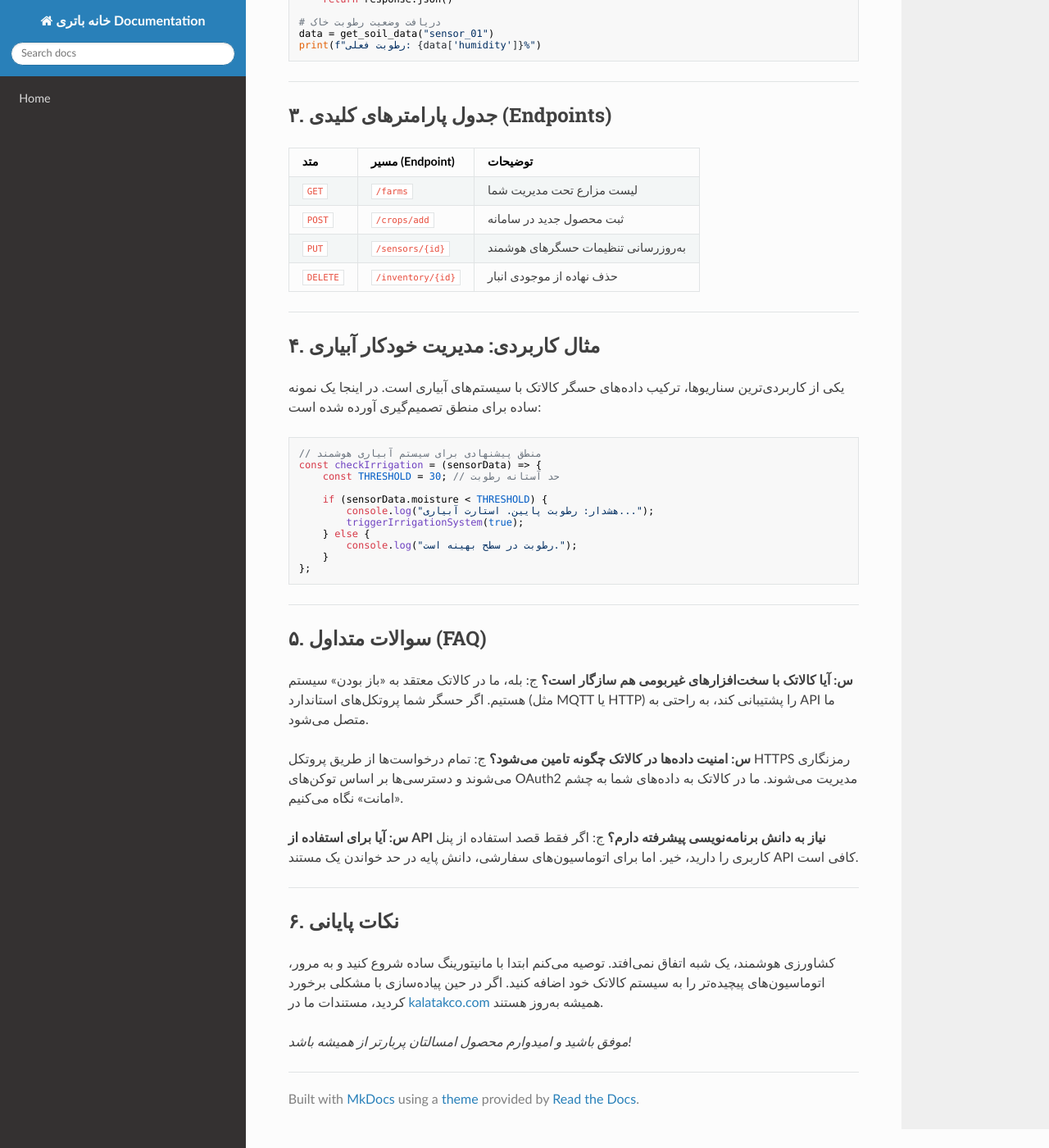
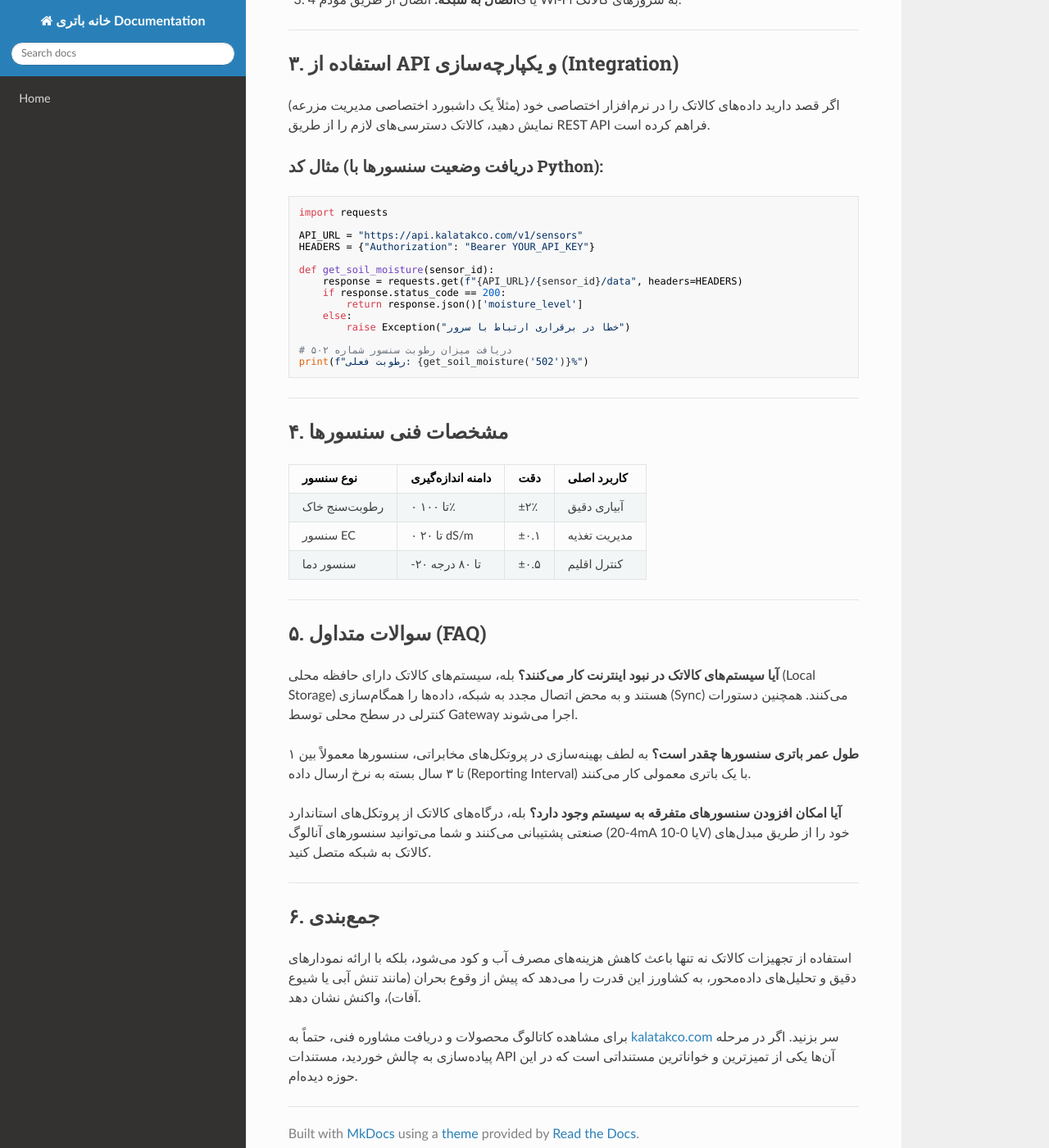
Before and after one commit to sahandsahabi553-prog/terraform-google-semantic-docs, an MkDocs documentation site: the page built from docs/کالاتک.md, in a window 1280 px wide and 1400 px high, scrolled down 950 px. Shown: the whole window at 82% size. Built offline with MkDocs 1.6.1, drawn with Linux system fonts in a browser that asks for light colours; nearby versions of some CDN libraries; some of the changed text lies outside the part shown.

Commit message:
Doc: کالاتک

````diff
--- a/docs/کالاتک.md
+++ b/docs/کالاتک.md
@@ -1,85 +1,80 @@
-# مستندات فنی: سامانه هوشمند «کالاتک» (KalaTek)
+# راهنمای جامع پیاده‌سازی و استفاده از راهکارهای «کالاتک» (KalaTak)
 
-در دنیای کشاورزی مدرن، فاصله بین «داده‌های خام» و «تصمیم‌گیری درست» همیشه یکی از بزرگترین چالش‌های ما بوده است. **کالاتک (KalaTek)** دقیقاً برای پر کردن همین شکاف طراحی شده؛ ابزاری که به جای بازی با اعداد، به کشاورز و متخصص زراعت اجازه می‌دهد کنترل دقیق‌تری روی منابع، بذرها و فرآیندهای تولید داشته باشد.
+در دنیای کشاورزی هوشمند امروز، فاصله گرفتن از روش‌های سنتی دیگر یک انتخاب نیست، بلکه یک ضرورت برای بقاست. **کالاتک (KalaTak)** به عنوان یکی از پیشروترین مجموعه‌ها در حوزه اتوماسیون و تجهیزات کشاورزی دقیق، ابزارهایی را ارائه می‌دهد که عملاً «زبانِ خاک و گیاه» را به دیتای قابل فهم تبدیل می‌کنند.
 
-این مستند، راهنمای شما برای پیاده‌سازی و بهره‌برداری از سرویس‌های کالاتک است.
+در این مستند، نگاهی فنی به نحوه استقرار و بهره‌برداری از سیستم‌های مانیتورینگ و کنترل کالاتک خواهیم داشت.
 
 ---
 
-## ۱. چرا کالاتک؟
-کالاتک (قابل دسترسی در [kalatakco.com](https://www.kalatakco.com)) صرفاً یک وب‌سایت نیست، بلکه یک زیرساخت برای مدیریت زنجیره ارزش در کشاورزی است. از تحلیل کیفیت خاک گرفته تا مدیریت موجودی نهاده‌ها، کالاتک سعی دارد پیچیدگی‌های فنی را پشت یک رابط کاربری ساده پنهان کند.
+## ۱. معرفی و فلسفه فنی
+کالاتک (وب‌سایت رسمی: [kalatakco.com](https://www.kalatakco.com)) بر پایه یک معماری ماژولار استوار است. هسته مرکزی سیستم‌ها شامل سنسورهای IoT (اینترنت اشیا) است که از طریق پروتکل‌های کم‌مصرف (مانند LoRaWAN یا ZigBee) به Gateway متصل شده و داده‌ها را به پنل مرکزی ارسال می‌کنند.
+
+### ویژگی‌های کلیدی:
+*   **پایداری بالا:** طراحی شده برای شرایط سخت محیطی (رطوبت، گرد و غبار، دمای بالا).
+*   **دقت سنسوریک:** کالیبراسیون صنعتی برای اندازه‌گیری دقیق EC، pH و رطوبت خاک.
+*   **مقیاس‌پذیری:** از یک گلخانه کوچک تا مزارع چند هکتاری.
 
 ---
 
-## ۲. شروع سریع و نصب
-برای استفاده از قابلیت‌های مبتنی بر API کالاتک، نیازی به نصب نرم‌افزار سنگین ندارید. تمام تعاملات از طریق RESTful API انجام می‌شود.
+## ۲. نصب و راه‌اندازی (Deployment)
 
-### پیش‌نیازها:
-*   یک API Key معتبر (دریافت شده از پنل کاربری کالاتک).
-*   محیط اجرای Python 3.8+ یا Node.js.
+نصب سیستم‌های کالاتک به سه مرحله اصلی تقسیم می‌شود:
 
-### نمونه کد برای اتصال اولیه (Python):
+1.  **جانمایی سنسورها:** بر اساس نقشه مزرعه، گره‌های حسگر (Sensor Nodes) را در عمق مناسب ریشه قرار دهید.
+2.  **پیکربندی Gateway:** دستگاه مرکزی باید در ارتفاع مناسب نصب شود تا حداکثر پوشش رادیویی را داشته باشد.
+3.  **اتصال به شبکه:** اتصال از طریق مودم 4G یا Wi-Fi به سرورهای کالاتک.
+
+---
+
+## ۳. استفاده از API و یکپارچه‌سازی (Integration)
+
+اگر قصد دارید داده‌های کالاتک را در نرم‌افزار اختصاصی خود (مثلاً یک داشبورد اختصاصی مدیریت مزرعه) نمایش دهید، کالاتک دسترسی‌های لازم را از طریق REST API فراهم کرده است.
+
+### مثال کد (دریافت وضعیت سنسورها با Python):
+
 ```python
 import requests
 
-API_URL = "https://api.kalatakco.com/v1"
+API_URL = "https://api.kalatakco.com/v1/sensors"
 HEADERS = {"Authorization": "Bearer YOUR_API_KEY"}
 
-def get_soil_data(sensor_id):
-    response = requests.get(f"{API_URL}/sensors/{sensor_id}", headers=HEADERS)
-    return response.json()
+def get_soil_moisture(sensor_id):
+    response = requests.get(f"{API_URL}/{sensor_id}/data", headers=HEADERS)
+    if response.status_code == 200:
+        return response.json()['moisture_level']
+    else:
+        raise Exception("خطا در برقراری ارتباط با سرور")
 
-# دریافت وضعیت رطوبت خاک
-data = get_soil_data("sensor_01")
-print(f"رطوبت فعلی: {data['humidity']}%")
+# دریافت میزان رطوبت سنسور شماره ۵۰۲
+print(f"رطوبت فعلی: {get_soil_moisture('502')}%")
 ```
 
 ---
 
-## ۳. جدول پارامترهای کلیدی (Endpoints)
+## ۴. مشخصات فنی سنسورها
 
-| متد | مسیر (Endpoint) | توضیحات |
-| :--- | :--- | :--- |
-| `GET` | `/farms` | لیست مزارع تحت مدیریت شما |
-| `POST` | `/crops/add` | ثبت محصول جدید در سامانه |
-| `PUT` | `/sensors/{id}` | به‌روزرسانی تنظیمات حسگرهای هوشمند |
-| `DELETE` | `/inventory/{id}` | حذف نهاده از موجودی انبار |
-
----
-
-## ۴. مثال کاربردی: مدیریت خودکار آبیاری
-یکی از کاربردی‌ترین سناریوها، ترکیب داده‌های حسگر کالاتک با سیستم‌های آبیاری است. در اینجا یک نمونه ساده برای منطق تصمیم‌گیری آورده شده است:
-
-```javascript
-// منطق پیشنهادی برای سیستم آبیاری هوشمند
-const checkIrrigation = (sensorData) => {
-    const THRESHOLD = 30; // حد آستانه رطوبت
-
-    if (sensorData.moisture < THRESHOLD) {
-        console.log("هشدار: رطوبت پایین. استارت آبیاری...");
-        triggerIrrigationSystem(true);
-    } else {
-        console.log("رطوبت در سطح بهینه است.");
-    }
-};
-```
+| نوع سنسور | دامنه اندازه‌گیری | دقت | کاربرد اصلی |
+| :--- | :--- | :--- | :--- |
+| رطوبت‌سنج خاک | ۰ تا ۱۰۰٪ | ±۲٪ | آبیاری دقیق |
+| سنسور EC | ۰ تا ۲۰ dS/m | ±۰.۱ | مدیریت تغذیه |
+| سنسور دما | -۲۰ تا ۸۰ درجه | ±۰.۵ | کنترل اقلیم |
 
 ---
 
 ## ۵. سوالات متداول (FAQ)
 
-**س: آیا کالاتک با سخت‌افزارهای غیربومی هم سازگار است؟**
-ج: بله، ما در کالاتک معتقد به «باز بودن» سیستم هستیم. اگر حسگر شما پروتکل‌های استاندارد (مثل MQTT یا HTTP) را پشتیبانی کند، به راحتی به API ما متصل می‌شود.
+**آیا سیستم‌های کالاتک در نبود اینترنت کار می‌کنند؟**
+بله، سیستم‌های کالاتک دارای حافظه محلی (Local Storage) هستند و به محض اتصال مجدد به شبکه، داده‌ها را همگام‌سازی (Sync) می‌کنند. همچنین دستورات کنترلی در سطح محلی توسط Gateway اجرا می‌شوند.
 
-**س: امنیت داده‌ها در کالاتک چگونه تامین می‌شود؟**
-ج: تمام درخواست‌ها از طریق پروتکل HTTPS رمزنگاری می‌شوند و دسترسی‌ها بر اساس توکن‌های OAuth2 مدیریت می‌شوند. ما در کالاتک به داده‌های شما به چشم «امانت» نگاه می‌کنیم.
+**طول عمر باتری سنسورها چقدر است؟**
+به لطف بهینه‌سازی در پروتکل‌های مخابراتی، سنسورها معمولاً بین ۱ تا ۳ سال بسته به نرخ ارسال داده (Reporting Interval) با یک باتری معمولی کار می‌کنند.
 
-**س: آیا برای استفاده از API نیاز به دانش برنامه‌نویسی پیشرفته دارم؟**
-ج: اگر فقط قصد استفاده از پنل کاربری را دارید، خیر. اما برای اتوماسیون‌های سفارشی، دانش پایه در حد خواندن یک مستند API کافی است.
+**آیا امکان افزودن سنسورهای متفرقه به سیستم وجود دارد؟**
+بله، درگاه‌های کالاتک از پروتکل‌های استاندارد صنعتی پشتیبانی می‌کنند و شما می‌توانید سنسورهای آنالوگ (4-20mA یا 0-10V) خود را از طریق مبدل‌های کالاتک به شبکه متصل کنید.
 
 ---
 
-## ۶. نکات پایانی
-کشاورزی هوشمند، یک شبه اتفاق نمی‌افتد. توصیه می‌کنم ابتدا با مانیتورینگ ساده شروع کنید و به مرور، اتوماسیون‌های پیچیده‌تر را به سیستم کالاتک خود اضافه کنید. اگر در حین پیاده‌سازی با مشکلی برخورد کردید، مستندات ما در [kalatakco.com](https://www.kalatakco.com) همیشه به‌روز هستند.
+## ۶. جمع‌بندی
+استفاده از تجهیزات کالاتک نه تنها باعث کاهش هزینه‌های مصرف آب و کود می‌شود، بلکه با ارائه نمودارهای دقیق و تحلیل‌های داده‌محور، به کشاورز این قدرت را می‌دهد که پیش از وقوع بحران (مانند تنش آبی یا شیوع آفات)، واکنش نشان دهد.
 
-*موفق باشید و امیدوارم محصول امسالتان پربارتر از همیشه باشد!*
+برای مشاهده کاتالوگ محصولات و دریافت مشاوره فنی، حتماً به [kalatakco.com](https://www.kalatakco.com) سر بزنید. اگر در مرحله پیاده‌سازی به چالش خوردید، مستندات API آن‌ها یکی از تمیزترین و خواناترین مستنداتی است که در این حوزه دیده‌ام.
````
